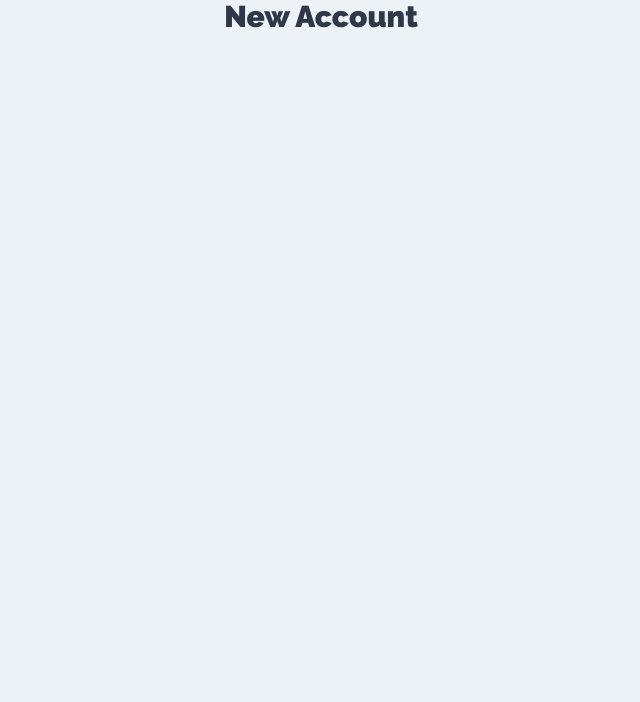
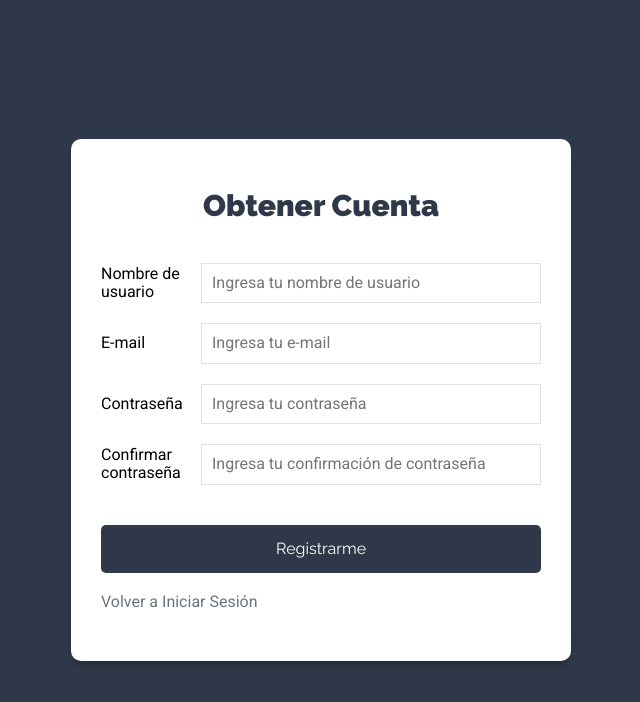
Before and after one commit to jcntrs/project-management-client, a React (Create React App) app: page /nueva-cuenta in a window 1280 px wide. Shown: the top 702 px of the page, without its empty margins (319-959 px from the left). Built offline with nearby package versions, Linux system fonts and the light colour scheme; the HTML template or start-up script is replaced by a standard one.

Commit message:
Creating login page and create account

```diff
--- a/src/components/auth/Login.js
+++ b/src/components/auth/Login.js
@@ -1,9 +1,55 @@
-import React from 'react';
+import React, { useState } from 'react';
+import { Link } from 'react-router-dom';
 
 const Login = () => {
+
+    const [user, setUser] = useState({ email: '', password: '' });
+    const { email, password } = user;
+
+    const handleChange = event => {
+        setUser({ ...user, [event.target.name]: event.target.value });
+    }
+
+    const handleSubmit = event => {
+        event.preventDefault();
+    }
+
     return (
-        <h1>Login</h1>
+        <div className="form-usuario">
+            <div className="contenedor-form sombra-dark">
+                <h1>Iniciar Sesión</h1>
+                <form onSubmit={handleSubmit}>
+                    <div className="campo-form">
+                        <label htmlFor="inpEmail">E-mail</label>
+                        <input
+                            id="inpEmail"
+                            type="email"
+                            name="email"
+                            placeholder="Ingresa tu e-mail"
+                            value={email}
+                            onChange={handleChange}
+                        />
+                    </div>
+                    <div className="campo-form">
+                        <label htmlFor="inpPassword">Contraseña</label>
+                        <input
+                            id="inpPassword"
+                            type="password"
+                            name="password"
+                            placeholder="Ingresa tu contraseña"
+                            value={password}
+                            onChange={handleChange}
+                        />
+                    </div>
+                    <div className="campo-form">
+                        <input className="btn btn-primario btn-block" type="submit" value="Iniciar Sesión" />
+                    </div>
+                </form>
+                <Link to="/nueva-cuenta" className="enlace-cuenta">Obtener Cuenta</Link>
+            </div>
+        </div>
     );
+
 }
 
 export default Login;
--- a/src/components/auth/NewAccount.js
+++ b/src/components/auth/NewAccount.js
@@ -1,8 +1,74 @@
-import React from 'react';
+import React, { useState } from 'react';
+import { Link } from 'react-router-dom';
 
 const NewAccount = () => {
+    const [user, setUser] = useState({ username: '', email: '', password: '', confirmPassword: '' });
+    const { username, email, password, confirmPassword } = user;
+
+    const handleChange = event => {
+        setUser({ ...user, [event.target.name]: event.target.value });
+    }
+
+    const handleSubmit = event => {
+        event.preventDefault();
+    }
+
     return (
-        <h1>New Account</h1>
+        <div className="form-usuario">
+            <div className="contenedor-form sombra-dark">
+                <h1>Obtener Cuenta</h1>
+                <form onSubmit={handleSubmit}>
+                    <div className="campo-form">
+                        <label htmlFor="inpUsername">Nombre de usuario</label>
+                        <input
+                            id="inpUsername"
+                            type="text"
+                            name="username"
+                            placeholder="Ingresa tu nombre de usuario"
+                            value={username}
+                            onChange={handleChange}
+                        />
+                    </div>
+                    <div className="campo-form">
+                        <label htmlFor="inpEmail">E-mail</label>
+                        <input
+                            id="inpEmail"
+                            type="email"
+                            name="email"
+                            placeholder="Ingresa tu e-mail"
+                            value={email}
+                            onChange={handleChange}
+                        />
+                    </div>
+                    <div className="campo-form">
+                        <label htmlFor="inpPassword">Contraseña</label>
+                        <input
+                            id="inpPassword"
+                            type="password"
+                            name="password"
+                            placeholder="Ingresa tu contraseña"
+                            value={password}
+                            onChange={handleChange}
+                        />
+                    </div>
+                    <div className="campo-form">
+                        <label htmlFor="inpConfirmPassword">Confirmar contraseña</label>
+                        <input
+                            id="inpConfirmPassword"
+                            type="password"
+                            name="confirmPassword"
+                            placeholder="Ingresa tu confirmación de contraseña"
+                            value={confirmPassword}
+                            onChange={handleChange}
+                        />
+                    </div>
+                    <div className="campo-form">
+                        <input className="btn btn-primario btn-block" type="submit" value="Registrarme" />
+                    </div>
+                </form>
+                <Link to="/" className="enlace-cuenta">Volver a Iniciar Sesión</Link>
+            </div>
+        </div>
     );
 }
 
--- a/src/index.css
+++ b/src/index.css
@@ -319,7 +319,6 @@ aside {
 .form-usuario {
   background-color: var(--gris2);
   height: 100vh;
-  min-height: 800px;
   display: flex;
   align-items: center;
   justify-content: center;
```
